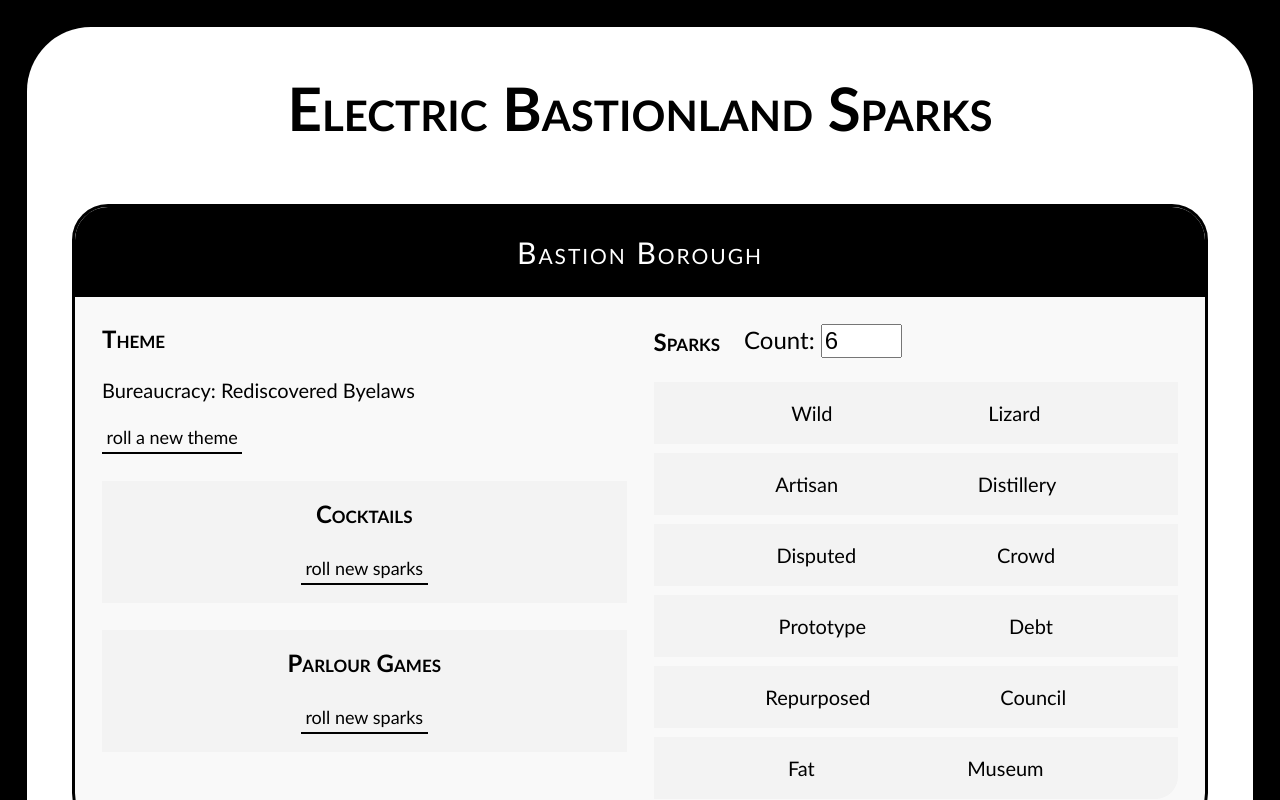
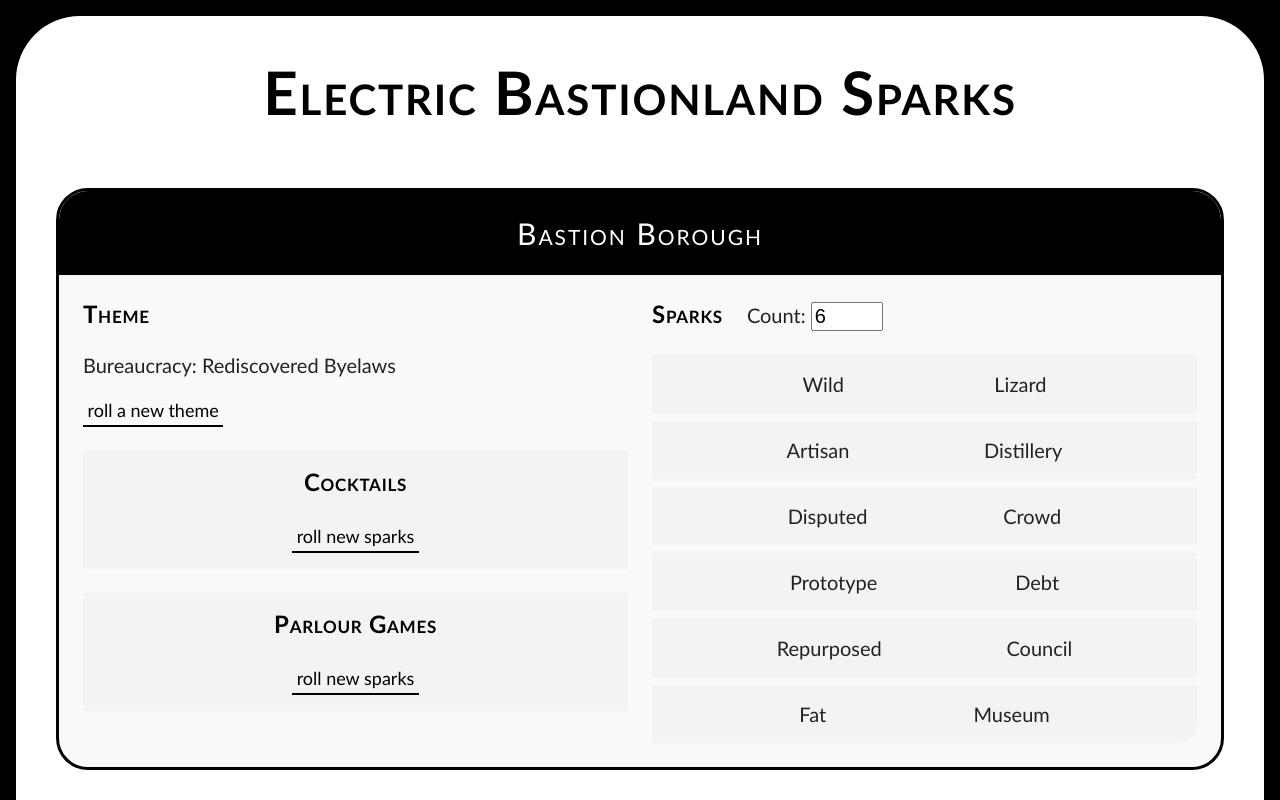
Before and after one commit to mcurren/electric-bastionland-sparks, a Vue app: page / in a window 1280 px wide. Shown: the top 800 px of the page. Built offline with nearby package versions, Linux system fonts and the light colour scheme.

Commit message:
style changes

```diff
--- a/src/App.vue
+++ b/src/App.vue
@@ -26,29 +26,30 @@ h1 {
     'Gill Sans', system-ui, 'Segoe UI', Roboto, Helvetica, Arial, sans-serif, 'Apple Color Emoji',
     'Segoe UI Emoji', 'Segoe UI Symbol';
   --font--xxlarge: min(max(2.5rem, 6vw), 60px);
-  --font--xlarge: min(max(1.25rem, 5vw), 30px);
-  --font--larger: min(max(1.125rem, 4vw), 24px);
-  --font--large: min(max(1rem, 4vw), 20px);
-  --font--medium: min(max(0.875rem, 3vw), 18px);
-  --font--small: min(max(0.75rem, 2vw), 16px);
-  --font--x-small: min(max(0.625rem, 1.5vw), 14px);
+  --font--xlarge: min(max(1.5rem, 5vw), 30px);
+  --font--larger: min(max(1.3625rem, 4vw), 24px);
+  --font--large: min(max(1.25rem, 3.5vw), 22px);
+  --font--medium: min(max(1.125rem, 3vw), 20px);
+  --font--small: min(max(1rem, 2.5vw), 18px);
+  --font--xsmall: min(max(0.875rem, 2vw), 16px);
 }
 html {
+  font-size: 16px;
   background: black;
   box-sizing: border-box;
-  padding: 1.5rem;
-  font-size: 18px;
+  padding: 1rem;
   & * {
     box-sizing: inherit;
   }
 }
 body {
   font-family: var(--system-ui);
+  color: #222;
   margin: 0;
   padding: clamp(1rem, 4vw, 2.5rem);
   background: white;
   border-radius: 5vw;
-  min-height: calc(100vh - 3vw);
+  min-height: calc(100vh - 4vw);
 }
 main {
   display: grid;
@@ -63,7 +64,7 @@ button {
   border-bottom: 2px solid black;
   padding: 0.3625em 0.25em;
   cursor: pointer;
-  font-size: var(--font--medium);
+  font-size: var(--font--small);
   font-family: inherit;
   line-height: 1;
   text-transform: lowercase;
@@ -76,9 +77,13 @@ button {
 }
 h1,
 h2,
-h3 {
+h3,
+h4,
+dt {
   font-variant: small-caps;
   font-weight: 600;
+  letter-spacing: 0.03em;
+  color: black;
 }
 h1 {
   font-size: var(--font--xxlarge);
@@ -90,8 +95,13 @@ h2 {
 h3 {
   font-size: var(--font--larger);
 }
-p {
+h4 {
   font-size: var(--font--large);
+}
+p,
+li {
+  font-size: var(--font--medium);
+  line-height: 1.3;
 }
 .spark-panel {
   border: 3px solid black;
@@ -102,10 +112,10 @@ p {
   container-type: inline-size;
 }
 .spark-panel__title {
-  padding: clamp(0.75rem, 3vw, 1.5rem);
+  padding: clamp(0.5rem, 2vw, 1.5rem);
   background: black;
   color: white;
-  margin-block: 0 clamp(0.75rem, 3vw, 1.5rem);
+  margin-block: 0 clamp(1rem, 3vw, 1.5rem);
   text-align: center;
   letter-spacing: 0.065em;
   font-weight: 400;
@@ -114,7 +124,7 @@ p {
   display: grid;
   grid-template-columns: 1fr;
   gap: clamp(1rem, 3vw, 1.5rem);
-  margin: clamp(0.75rem, 3vw, 1.5rem);
+  margin: clamp(1rem, 3vw, 1.5rem);
   border-bottom-left-radius: 1.25rem;
   border-bottom-right-radius: 1.25rem;
   overflow: hidden;
--- a/src/components/NameTable.vue
+++ b/src/components/NameTable.vue
@@ -45,7 +45,7 @@ onMounted(() => {
 <style scoped>
 article {
   background: #f3f3f3;
-  padding: 1rem 0;
+  padding: clamp(0.5rem, 2vw, 1rem);
   text-align: center;
   display: flex;
   gap: 1rem;
--- a/src/components/SparkList.vue
+++ b/src/components/SparkList.vue
@@ -48,7 +48,7 @@ const boroughSparkCount = ref(startingMin)
 <style scoped>
 header {
   display: flex;
-  align-items: center;
+  align-items: baseline;
   font-size: var(--font--larger);
   gap: 1em;
   margin-block-end: 1em;
@@ -57,8 +57,11 @@ h3 {
   margin-block: 0;
   font-size: inherit;
 }
+label {
+  font-size: var(--font--medium);
+}
 input {
-  font-size: inherit;
+  font-size: var(--font--medium);
 }
 section {
   display: grid;
--- a/src/components/SparkTable.vue
+++ b/src/components/SparkTable.vue
@@ -66,7 +66,7 @@ onMounted(() => {
 <style scoped>
 article {
   background: #f3f3f3;
-  padding: 1rem 0;
+  padding: clamp(0.5rem, 2vw, 1rem);
   text-align: center;
 }
 h3,
@@ -82,10 +82,11 @@ dl {
   margin: 0;
 }
 dt {
+  font-size: var(--font--small);
   margin-block-end: 0.5em;
 }
 dd {
-  font-size: var(--font--large);
+  font-size: var(--font--medium);
   font-weight: 500;
   margin: 0;
   line-height: 1.3;
--- a/src/components/TemplateTable.vue
+++ b/src/components/TemplateTable.vue
@@ -46,22 +46,17 @@ article {
 }
 h3 {
   margin-block: 0 0.5em;
-  font-size: var(--font--larger);
 }
 h4 {
-  font-size: var(--font--large);
   margin-block: 1em 0.5em;
 }
 p {
   font-weight: 500;
   margin: 0;
-  line-height: 1.3;
 }
 ul {
   padding-inline-start: 1em;
   margin-block: 0.5em;
-  line-height: 1.3;
-  font-size: var(--font--large);
 }
 footer {
   margin-block-start: 1em;
--- a/src/components/ThemeTable.vue
+++ b/src/components/ThemeTable.vue
@@ -51,12 +51,10 @@ article {
 }
 h3 {
   margin-block-start: 0;
-  font-size: var(--font--larger);
 }
 p {
   font-weight: 500;
   margin: 0;
-  line-height: 1.3;
   display: flex;
   flex-wrap: wrap;
   gap: 0.25em;
```
